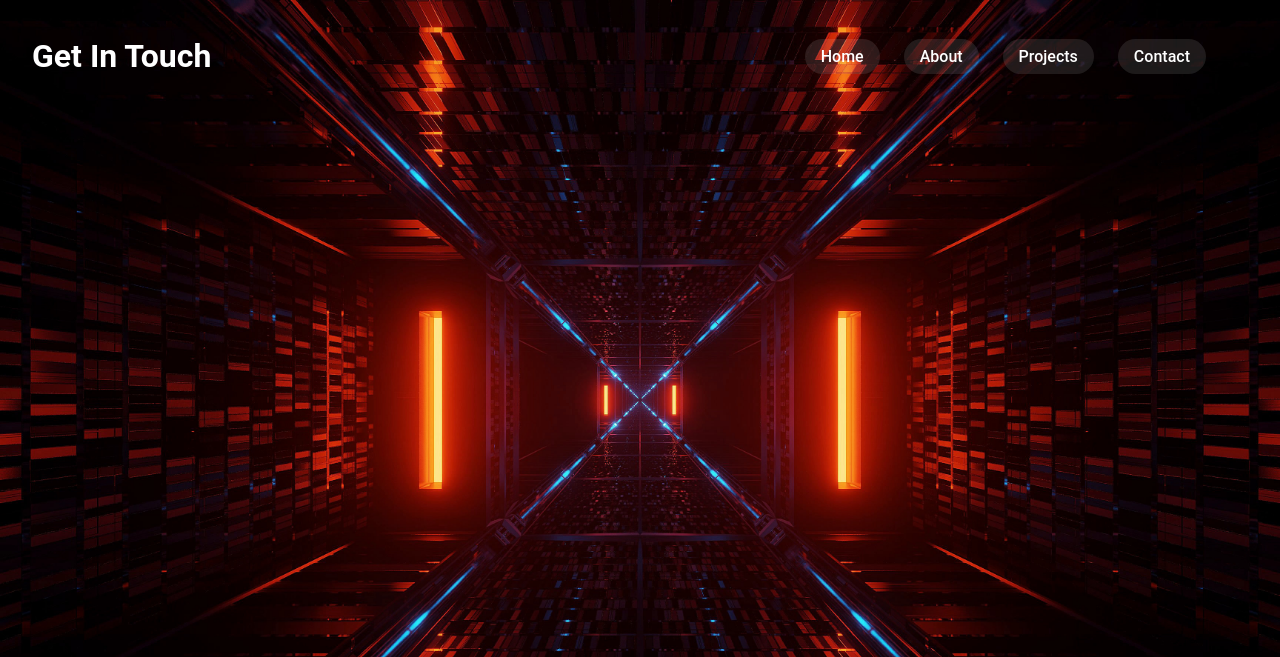
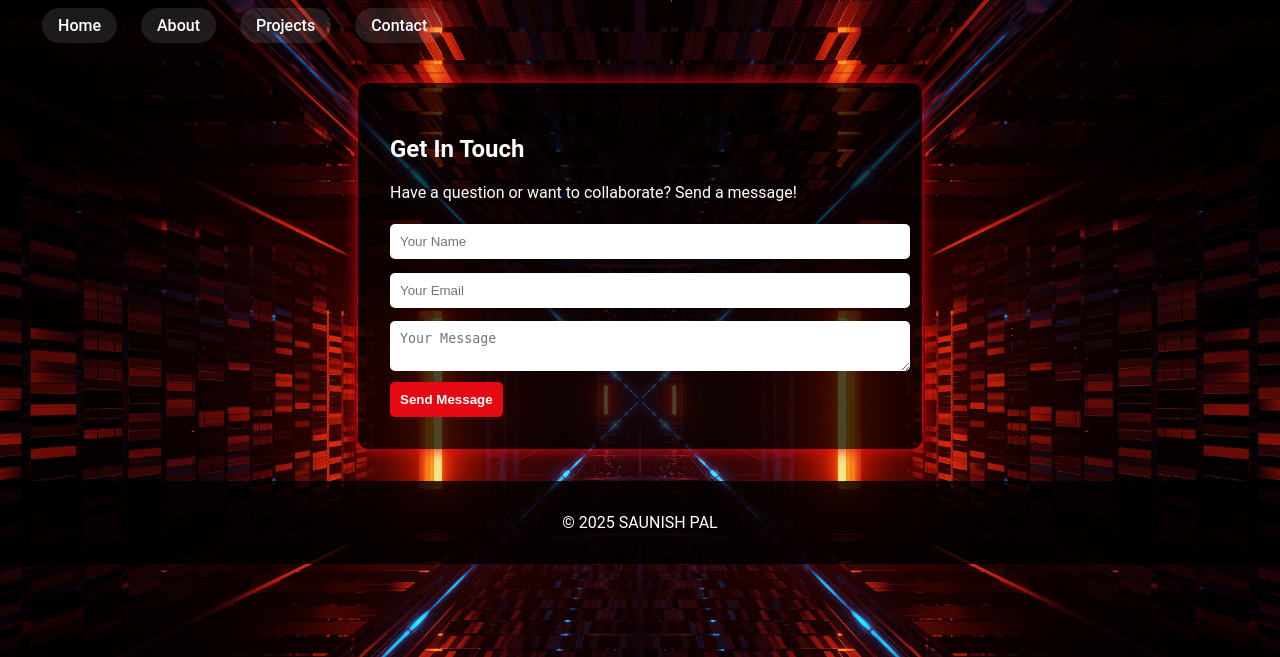
Before and after one commit to saunishpal/portfolio, a Flask app: template portfolio_starter/frontend/templates/contact.html in a window 1280 px wide. Shown: the top 657 px of the page. Run offline with Flask 3, Linux system fonts and the light colour scheme; the template is opened without the code that fills it, so the values that code supplies are empty.

Commit message:
Update contact.html

```diff
--- a/portfolio_starter/frontend/templates/contact.html
+++ b/portfolio_starter/frontend/templates/contact.html
@@ -4,31 +4,37 @@
   <meta charset="UTF-8" />
   <meta name="viewport" content="width=device-width, initial-scale=1.0">
   <title>Contact - Saunish Pal</title>
-  <link rel="stylesheet" href="{{ url_for('static', filename='css/style.css') }}">
+  <link rel="stylesheet" href="css/style.css">
 </head>
 <body>
 
 <header>
-  <h1>Get In Touch</h1>
-  {% extends 'base.html' %}
-  {% block title %}About{% endblock %}
-  {% block content %}
-  <p class="subtitle">Have a question or want to collaborate? Send a message!</p>
+  <nav>
+    <a href="index.html">Home</a>
+    <a href="about.html">About</a>
+    <a href="projects.html">Projects</a>
+    <a href="contact.html">Contact</a>
+  </nav>
 </header>
 
 <main class="contact-page">
-  <form class="contact-form">
-    <input type="text" placeholder="Your Name" required>
-    <input type="email" placeholder="Your Email" required>
-    <textarea placeholder="Your Message" required></textarea>
-    <button type="submit">Send Message</button>
-  </form>
+  <section>
+    <h1>Get In Touch</h1>
+    <p class="subtitle">Have a question or want to collaborate? Send a message!</p>
+
+    <form id="contact-form" class="contact-form">
+      <input type="text" id="name" placeholder="Your Name" required>
+      <input type="email" id="email" placeholder="Your Email" required>
+      <textarea id="message" placeholder="Your Message" required></textarea>
+      <button type="submit">Send Message</button>
+    </form>
+  </section>
 </main>
 
 <footer>
   <p>© 2025 SAUNISH PAL</p>
 </footer>
-{% endblock %}
 
+<script src="js/script.js"></script>
 </body>
 </html>
```
